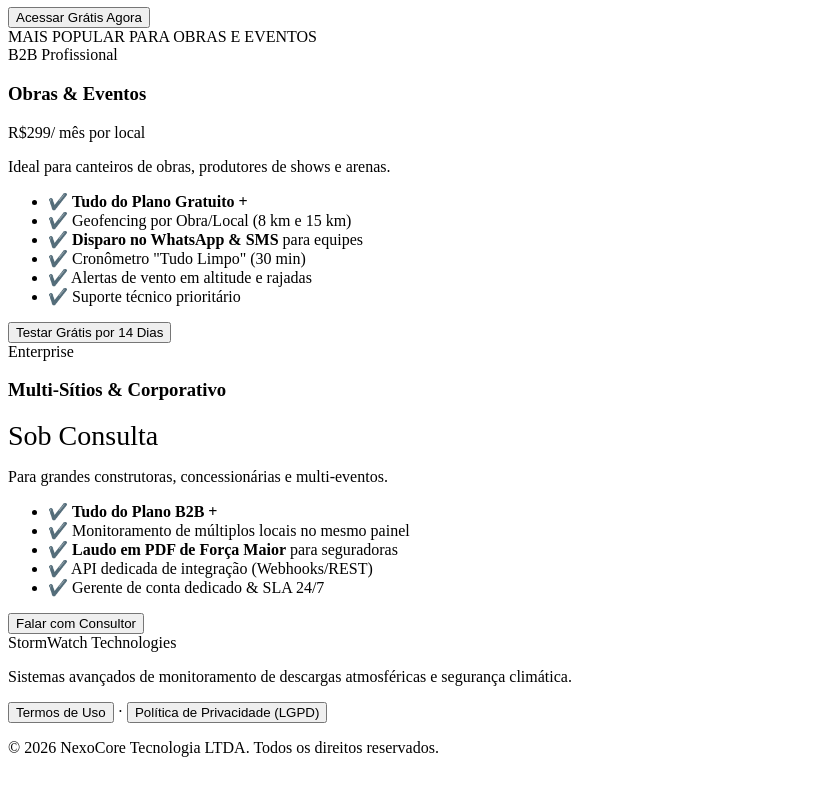
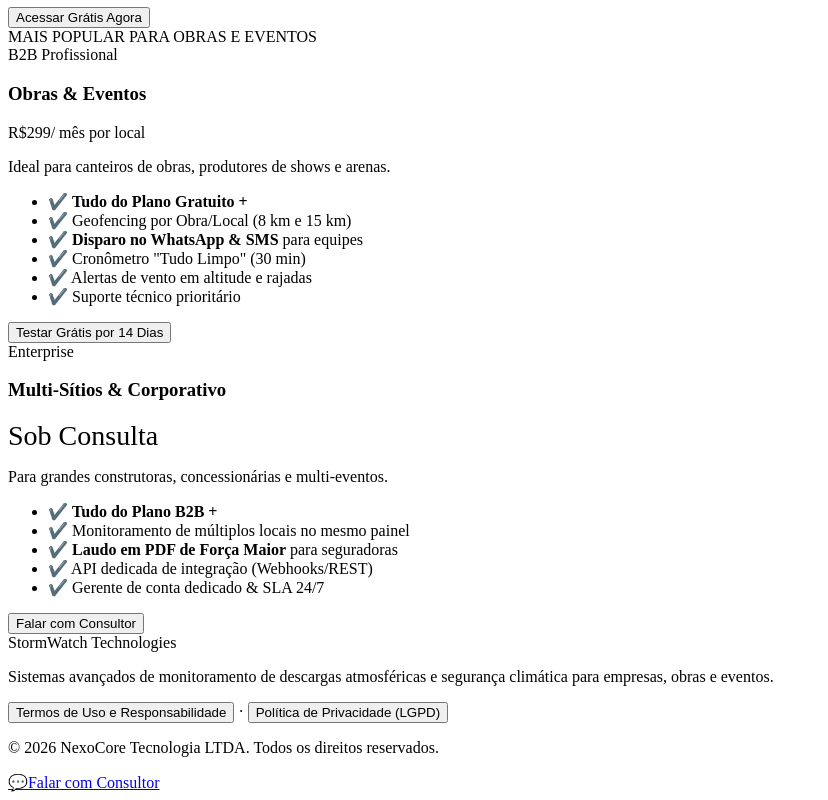
Before and after one commit to SamuelDeveloperPHP/stormwatch, a React (Vite) app in the folder frontend/: page / in a window 1280 px wide. Shown: the part 1303-2103 px from the top of the page, without its empty margins (0-828 px from the left). Before the commit the page ends 2076 px from the top, so only its background shows below. Built offline with nearby package versions, Linux system fonts and the light colour scheme; no server answers; the HTML template or start-up script is replaced by a standard one.

Commit message:
feat(frontend): adiciona botao flutuante do whatsapp, corrige scroll da landing page e atualiza rodape nexocore

```diff
--- a/frontend/src/components/LandingPage.tsx
+++ b/frontend/src/components/LandingPage.tsx
@@ -223,11 +223,11 @@
             StormWatch Technologies
           </div>
           <p className="muted">
-            Sistemas avançados de monitoramento de descargas atmosféricas e segurança climática.
+            Sistemas avançados de monitoramento de descargas atmosféricas e segurança climática para empresas, obras e eventos.
           </p>
           <div className="footer-links">
             <button className="terms-trigger-btn" onClick={() => onOpenTerms("terms")}>
-              Termos de Uso
+              Termos de Uso e Responsabilidade
             </button>
             {" · "}
             <button className="terms-trigger-btn" onClick={() => onOpenTerms("privacy")}>
@@ -239,6 +239,18 @@
           </p>
         </div>
       </footer>
+
+      {/* Floating WhatsApp Button */}
+      <a
+        href="https://wa.me/5541988885871?text=Ol%C3%A1%2C%20gostaria%20de%20obter%20mais%20informa%C3%A7%C3%B5es%20sobre%20a%20aplica%C3%A7%C3%A3o%20StormWatch"
+        target="_blank"
+        rel="noopener noreferrer"
+        className="whatsapp-float-btn"
+        title="Fale conosco no WhatsApp"
+      >
+        <span className="whatsapp-icon">💬</span>
+        <span className="whatsapp-text">Falar com Consultor</span>
+      </a>
     </div>
   );
 }
--- a/frontend/src/styles.css
+++ b/frontend/src/styles.css
@@ -1087,11 +1087,15 @@
 
 /* Landing Page Estilos Comerciais B2B */
 .landing-container {
+  height: 100vh;
   min-height: 100vh;
   background: var(--bg);
   color: var(--ink);
   overflow-y: auto;
-}
+  scroll-behavior: smooth;
+  -webkit-overflow-scrolling: touch;
+}
+
 
 .landing-nav {
   display: flex;
@@ -1555,6 +1559,46 @@
   margin-top: 8px;
 }
 
+/* Botão Flutuante do WhatsApp Comercial */
+.whatsapp-float-btn {
+  position: fixed;
+  bottom: 24px;
+  right: 24px;
+  z-index: 9999;
+  background: #25d366;
+  color: #ffffff;
+  text-decoration: none;
+  font-family: var(--font-body);
+  font-size: 13px;
+  font-weight: 700;
+  padding: 10px 18px;
+  border-radius: 999px;
+  display: flex;
+  align-items: center;
+  gap: 8px;
+  box-shadow: 0 8px 24px rgba(37, 211, 102, 0.4);
+  transition: all 0.25s cubic-bezier(0.4, 0, 0.2, 1);
+  border: 1px solid rgba(255, 255, 255, 0.2);
+}
+
+.whatsapp-float-btn:hover {
+  background: #20ba5a;
+  transform: translateY(-3px) scale(1.03);
+  box-shadow: 0 12px 30px rgba(37, 211, 102, 0.6);
+  color: #ffffff;
+}
+
+.whatsapp-icon {
+  font-size: 18px;
+  animation: pulseIcon 2s infinite ease-in-out;
+}
+
+@keyframes pulseIcon {
+  0%, 100% { transform: scale(1); }
+  50% { transform: scale(1.15); }
+}
+
+
 
 
 /* Responsividade para Telas Médias e Pequenas */
```
